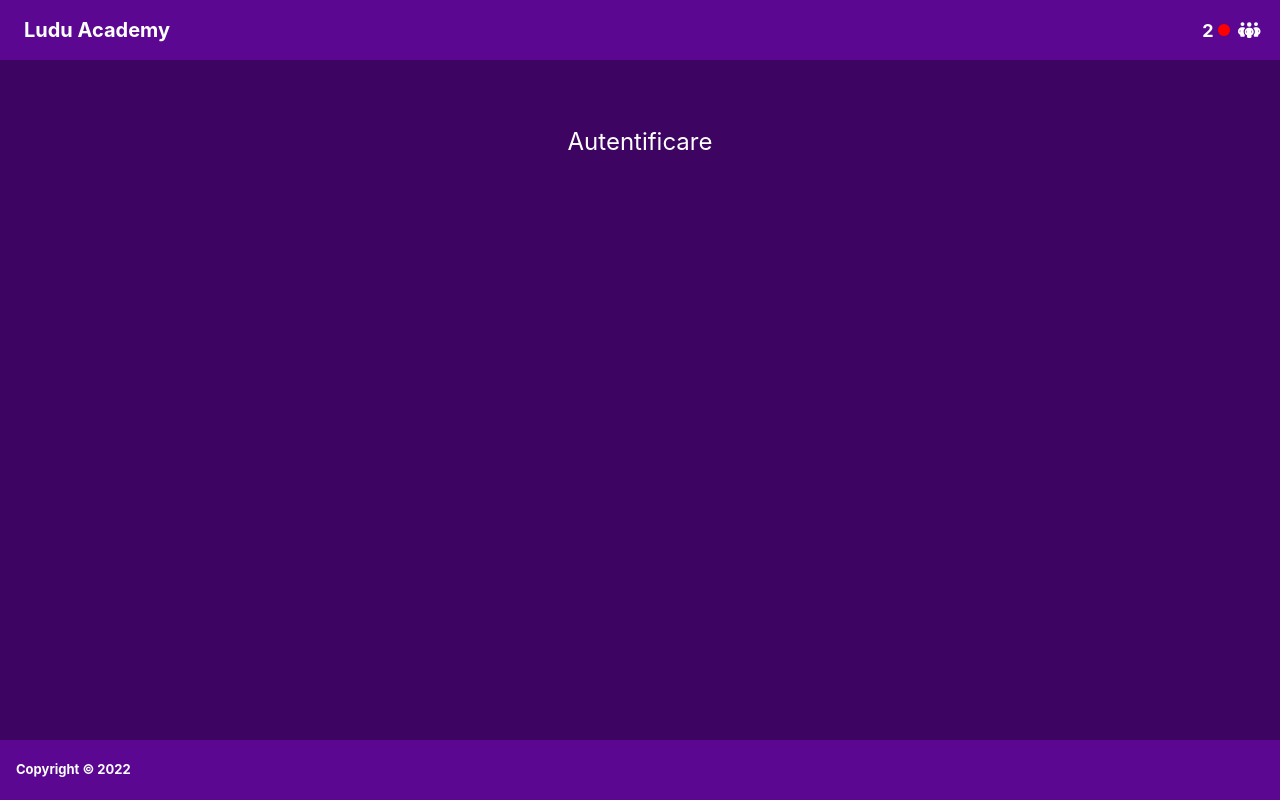
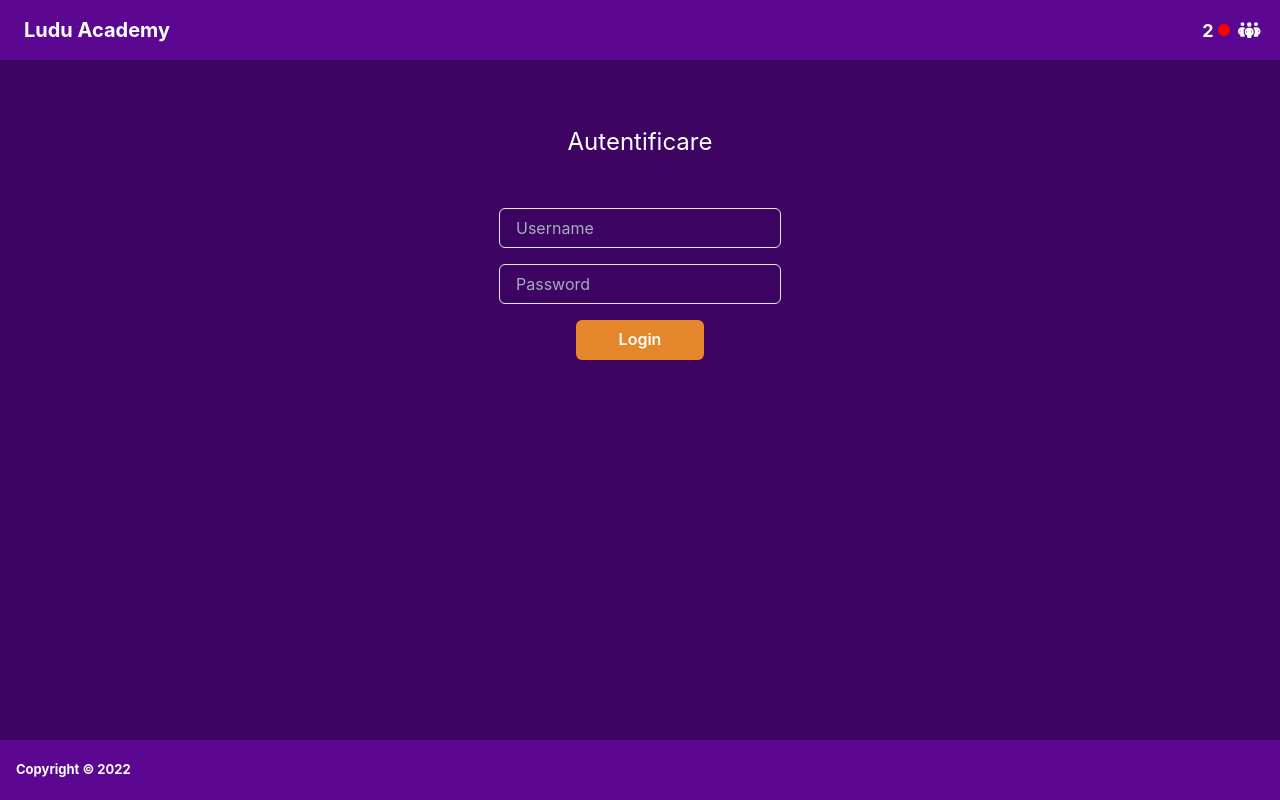
Before and after one commit to Ludu-ro/Website, a React (Create React App) app: page /login in a window 1280 px wide. Built offline with nearby package versions, Linux system fonts and the light colour scheme.

Commit message:
added labels for login form

```diff
--- a/src/components/pages/Login.tsx
+++ b/src/components/pages/Login.tsx
@@ -1,5 +1,18 @@
 import React from "react";
-import { Flex, Text } from "@chakra-ui/react";
+import {
+  Flex,
+  Text,
+  Container,
+  ChakraProvider,
+  FormControl,
+  FormErrorMessage,
+  FormHelperText,
+  FormLabel,
+  Input,
+  extendTheme,
+  Box,
+  Button
+} from "@chakra-ui/react";
 
 function Login() {
   return (
@@ -13,6 +26,25 @@ function Login() {
       color="font-secondary"
     >
       <Text fontSize="2xl"> Autentificare </Text>
+      <Box pt={8}>
+        <FormControl variant='floating' id='form-username' isRequired>
+            <Input placeholder='Username' />
+            <FormErrorMessage>Your username can not be empty</FormErrorMessage>
+        </FormControl>
+      </Box>
+      <Box>
+        <FormControl variant='floating' id='form-password' isRequired>
+            <Input type='password' placeholder="Password" />
+            <FormErrorMessage>Your password can not be empty</FormErrorMessage>
+        </FormControl>
+      </Box>
+      <Button
+        bg="tertiary"
+        color="font-secondary"
+        w="32"
+      >
+      Login
+      </Button>
     </Flex>
   );
 }
```
